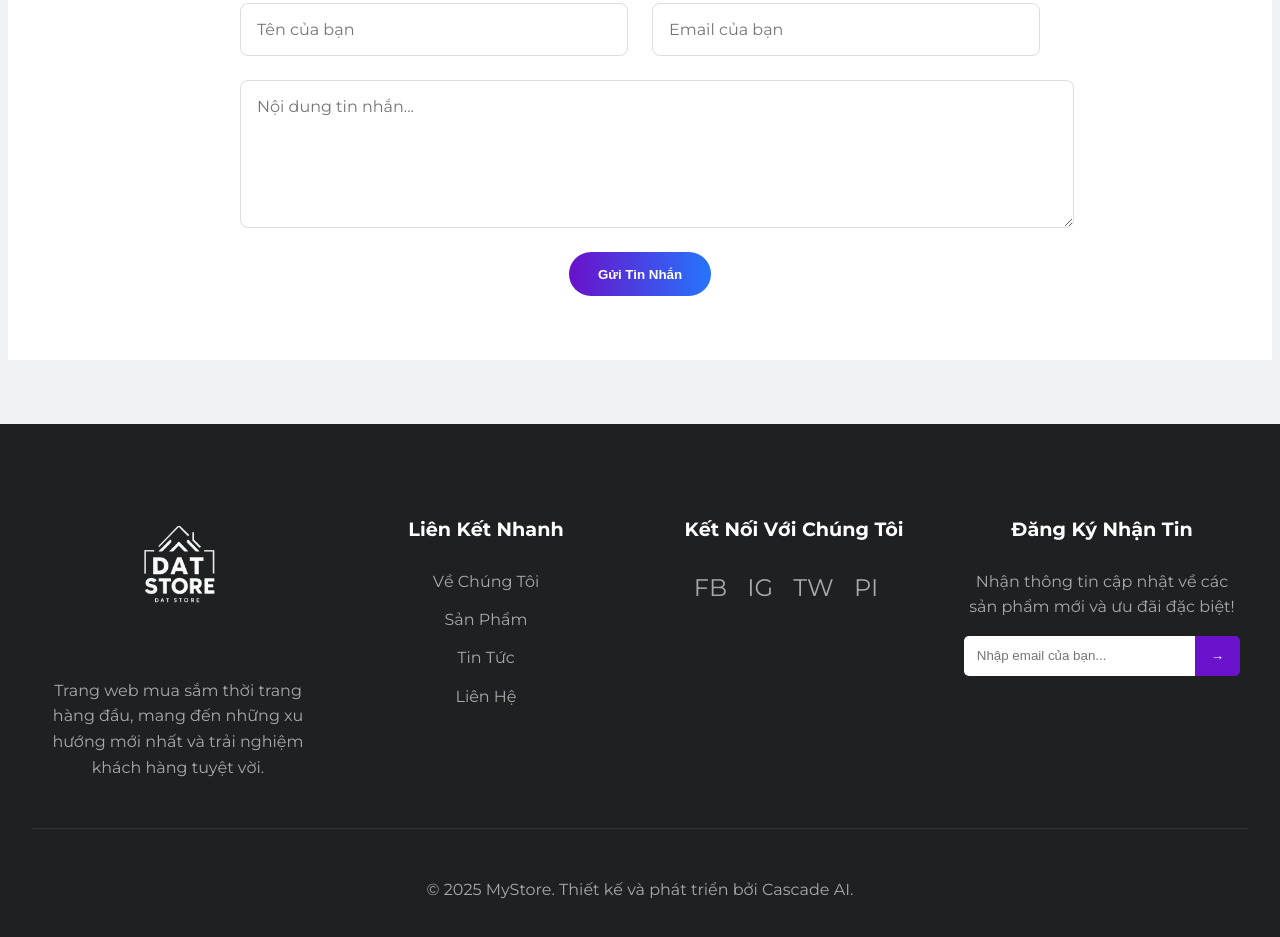
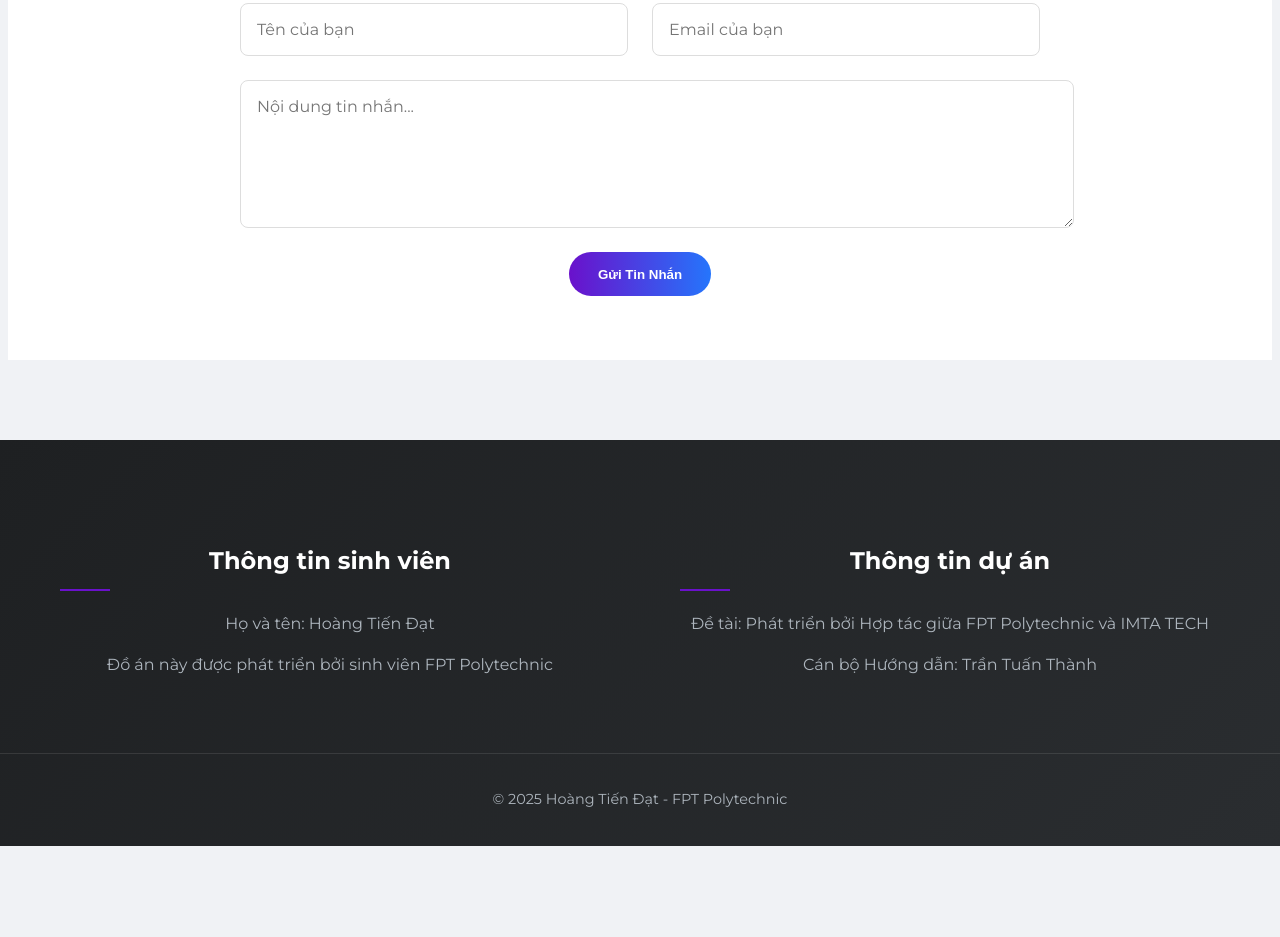
Before and after one commit to dathtph53550/CaNhan, a plain HTML site: page index.html in a window 1280 px wide. Shown: the part 2957-3894 px from the top of the page. After the commit the page ends 3803 px from the top, so only its background shows below. Drawn offline with nearby package versions, Linux system fonts and the light colour scheme; no server answers.

Commit message:
feat: Sửa Footer

```diff
--- a/index.html
+++ b/index.html
@@ -3,7 +3,7 @@
 <head>
     <meta charset="UTF-8">
     <meta name="viewport" content="width=device-width, initial-scale=1.0">
-    <title>Portfolio Cá Nhân</title>
+    <title>Store Bán Sản Phẩm</title>
     <link rel="preconnect" href="https://fonts.googleapis.com">
     <link rel="preconnect" href="https://fonts.gstatic.com" crossorigin>
     <link href="https://fonts.googleapis.com/css2?family=Montserrat:wght@400;700&display=swap" rel="stylesheet">
@@ -157,39 +157,19 @@
 
     <footer class="site-footer">
         <div class="footer-container">
-            <div class="footer-column about">
-                <img src="images/logo.png" alt="MyStore Logo" class="footer-logo">
-                <p>Trang web mua sắm thời trang hàng đầu, mang đến những xu hướng mới nhất và trải nghiệm khách hàng tuyệt vời.</p>
+            <div class="footer-info">
+                <h4>Thông tin sinh viên</h4>
+                <p>Họ và tên: Hoàng Tiến Đạt</p>
+                <p>Đồ án này được phát triển bởi sinh viên FPT Polytechnic</p>
             </div>
-            <div class="footer-column links">
-                <h4>Liên Kết Nhanh</h4>
-                <ul>
-                    <li><a href="#">Về Chúng Tôi</a></li>
-                    <li><a href="#products">Sản Phẩm</a></li>
-                    <li><a href="#news">Tin Tức</a></li>
-                    <li><a href="#contact">Liên Hệ</a></li>
-                </ul>
-            </div>
-            <div class="footer-column social">
-                <h4>Kết Nối Với Chúng Tôi</h4>
-                <div class="social-icons">
-                    <a href="#" title="Facebook">FB</a>
-                    <a href="#" title="Instagram">IG</a>
-                    <a href="#" title="Twitter">TW</a>
-                    <a href="#" title="Pinterest">PI</a>
-                </div>
-            </div>
-            <div class="footer-column newsletter">
-                <h4>Đăng Ký Nhận Tin</h4>
-                <p>Nhận thông tin cập nhật về các sản phẩm mới và ưu đãi đặc biệt!</p>
-                <form class="newsletter-form">
-                    <input type="email" placeholder="Nhập email của bạn...">
-                    <button type="submit">&rarr;</button>
-                </form>
+            <div class="footer-project-info">
+                <h4>Thông tin dự án</h4>
+                <p>Đề tài: Phát triển bởi Hợp tác giữa FPT Polytechnic và IMTA TECH</p>
+                <p>Cán bộ Hướng dẫn: Trần Tuấn Thành</p>
             </div>
         </div>
         <div class="footer-bottom">
-            <p>&copy; 2025 MyStore. Thiết kế và phát triển bởi Cascade AI.</p>
+            <p>&copy; 2025 Hoàng Tiến Đạt - FPT Polytechnic</p>
         </div>
     </footer>
 
--- a/style.css
+++ b/style.css
@@ -201,7 +201,7 @@ nav ul li a:hover::after {
     transition: background-color 0.3s ease;
 }
 
-.slider-btn:hover {
+slider-btn:hover {
     background: linear-gradient(90deg, var(--gradient-start), var(--gradient-end));
 }
 
@@ -605,87 +605,76 @@ footer {
 
 
 .site-footer {
-    background-color: var(--footer-background);
-    color: #a9a9a9;
-    padding: 4rem 2rem 0;
+    background: linear-gradient(135deg, #1e2022 0%, #2a2d30 100%);
+    color: #fff;
+    padding: 50px 0 20px;
+    margin-top: 80px;
 }
 
 .footer-container {
-    display: grid;
-    grid-template-columns: repeat(auto-fit, minmax(250px, 1fr));
-    gap: 2rem;
     max-width: 1200px;
     margin: 0 auto;
-}
-
-.footer-column h4 {
+    padding: 0 20px;
+    display: grid;
+    grid-template-columns: 1fr 1fr;
+    gap: 40px;
+}
+
+.footer-info,
+.footer-project-info {
+    padding: 20px;
+}
+
+.footer-info h4,
+.footer-project-info h4 {
     color: #fff;
-    font-size: 1.2rem;
-    margin-bottom: 1.5rem;
-}
-
-.footer-column ul {
-    list-style: none;
-    padding: 0;
-}
-
-.footer-column ul li a {
-    color: #a9a9a9;
-    text-decoration: none;
-    display: block;
-    margin-bottom: 0.8rem;
-    transition: color 0.3s ease;
-}
-
-.footer-column ul li a:hover {
-    color: #fff;
-}
-
-.footer-logo {
-    height: 150px;
-    margin-bottom: 1rem;
-}
-
-.social-icons a {
-    color: #a9a9a9;
-    margin-right: 1rem;
     font-size: 1.5rem;
-    text-decoration: none;
-    transition: color 0.3s ease;
-}
-
-.social-icons a:hover {
-    color: var(--gradient-end);
-}
-
-.newsletter-form {
-    display: flex;
-    margin-top: 1rem;
-}
-
-.newsletter-form input {
-    flex-grow: 1;
-    padding: 0.8rem;
-    border: none;
-    border-radius: 5px 0 0 5px;
-}
-
-.newsletter-form button {
-    padding: 0.8rem 1rem;
-    border: none;
+    margin-bottom: 20px;
+    position: relative;
+    padding-bottom: 10px;
+}
+
+.footer-info h4:after,
+.footer-project-info h4:after {
+    content: '';
+    position: absolute;
+    left: 0;
+    bottom: 0;
+    width: 50px;
+    height: 2px;
     background: var(--gradient-start);
-    color: #fff;
-    cursor: pointer;
-    border-radius: 0 5px 5px 0;
+}
+
+.footer-info p,
+.footer-project-info p {
+    color: #adb5bd;
+    margin-bottom: 15px;
+    line-height: 1.6;
 }
 
 .footer-bottom {
     text-align: center;
-    padding: 2rem 0;
-    margin-top: 2rem;
-    border-top: 1px solid #333;
-}
-
+    margin-top: 40px;
+    padding-top: 20px;
+    border-top: 1px solid rgba(255, 255, 255, 0.1);
+}
+
+.footer-bottom p {
+    color: #adb5bd;
+    font-size: 0.9rem;
+}
+
+@media (max-width: 768px) {
+    .footer-container {
+        grid-template-columns: 1fr;
+        gap: 30px;
+    }
+
+    .footer-info,
+    .footer-project-info {
+        padding: 15px;
+    }
+}
 
 /* --- Cart & Modal --- */
 
```
